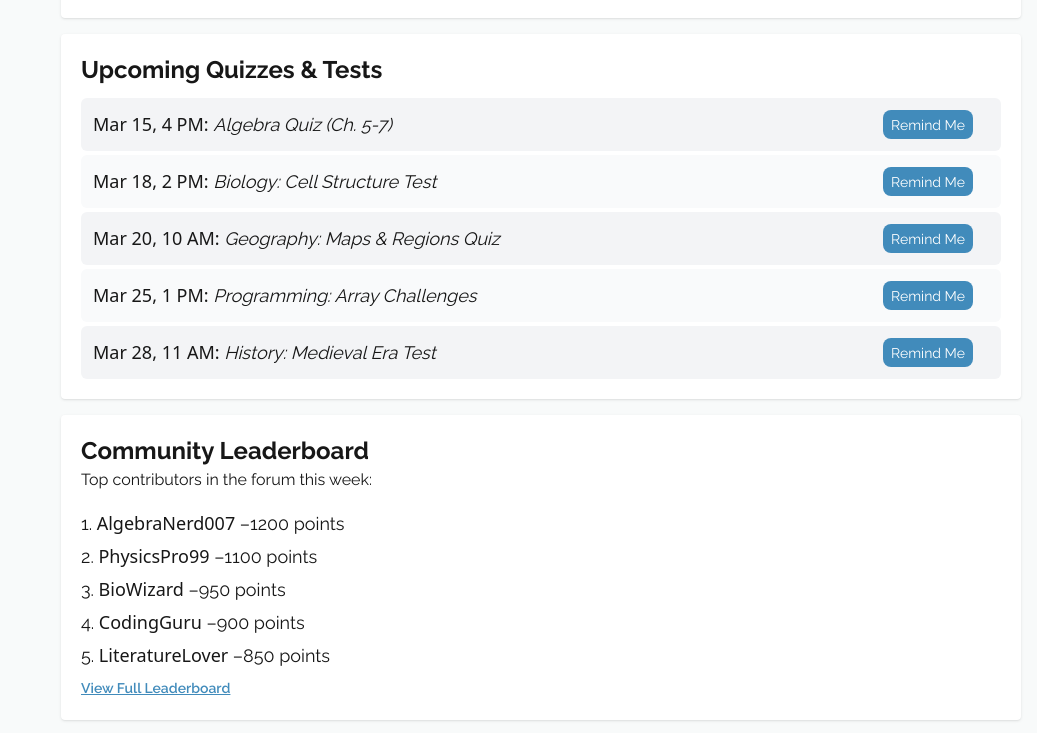
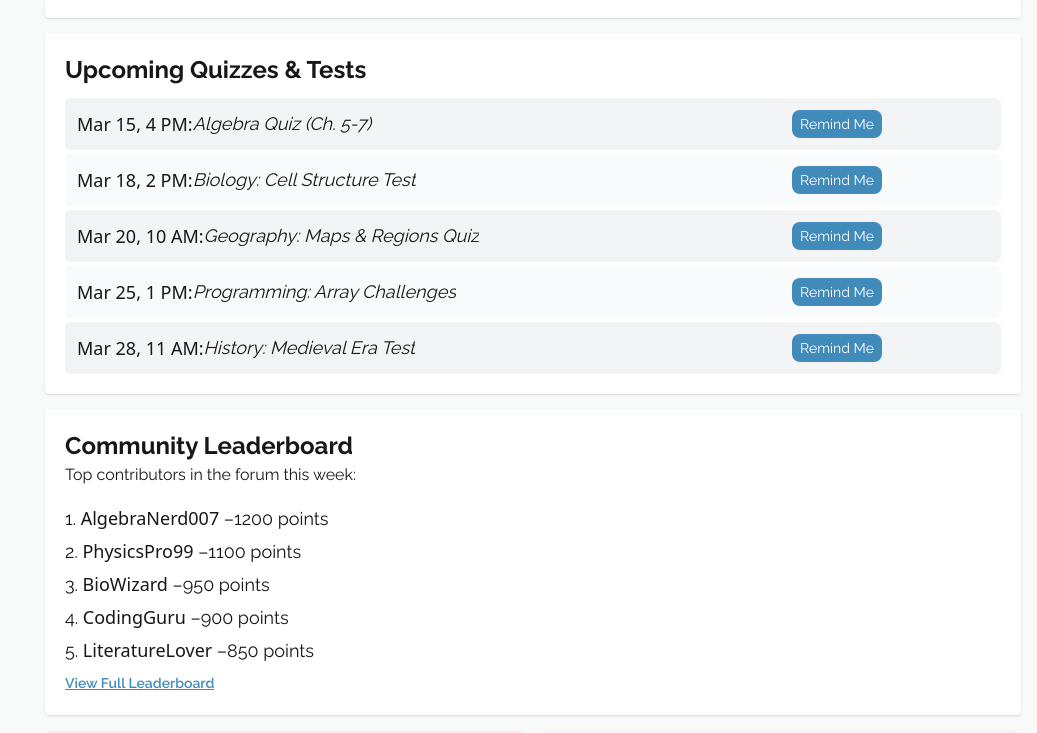
Before and after one commit to manoj1689/app-roboguru-web, a Next.js app: page /Home in a window 1280 px wide. Shown: the part 1550-2283 px from the top of the page, without its empty margins (243-1280 px from the left). Built offline with nearby package versions, Linux system fonts and the light colour scheme; no server answers.

Commit message:
error fixed and ui fixed

```diff
--- a/src/components/HomeFooter.tsx
+++ b/src/components/HomeFooter.tsx
@@ -6,7 +6,7 @@ function HomeFooter() {
 
   return (
     <section className="flex w-full flex-col justify-center mt-8 bg-[#418BBB] border-t">
-      <div className="flex flex-col px-4 py-8 text-center text-xl font-semibold text-white">
+      <div className="flex flex-col px-4 py-8 text-center text-lg font-medium text-white">
         <p>{t("homeFooter.copyright")}</p>
         <p>{t("homeFooter.tagline")}</p>
       </div>
--- a/src/components/Sidebar.tsx
+++ b/src/components/Sidebar.tsx
@@ -6,7 +6,7 @@ import { fetchUserProfile } from "@/redux/slices/profileSlice";
 import { useTranslation } from "react-i18next";
 import { ToastContainer, toast } from "react-toastify";
 import "react-toastify/dist/ReactToastify.css";
-
+import { AiOutlineMenu, AiOutlineClose } from "react-icons/ai";
 const Sidebar: React.FC = () => {
   const { t } = useTranslation();
   const router = useRouter();
@@ -45,16 +45,12 @@ const Sidebar: React.FC = () => {
   return (
     <>
       <ToastContainer />
-      <button onClick={toggleSidebar} className="lg:hidden text-2xl fixed top-5 left-5 z-50">
-        <span className="block">
-          <svg xmlns="http://www.w3.org/2000/svg" className="h-6 w-6" fill="none" viewBox="0 0 24 24" stroke="currentColor">
-            <path strokeLinecap="round" strokeLinejoin="round" strokeWidth={2} d="M4 6h16M4 12h16m-7 6h7" />
-          </svg>
-        </span>
+      <button onClick={toggleSidebar} className="lg:hidden text-2xl fixed top-5 left-4 z-50">
+        {isSidebarVisible ? <AiOutlineClose /> : <AiOutlineMenu />}
       </button>
 
-      <div id="sidebar" className={`${isSidebarVisible ? "block" : "hidden"} lg:block max-lg:fixed ml-4 top-20 w-64 bg-white rounded-lg shadow-xl lg:shadow-lg z-10 overflow-y-auto h-[calc(100vh-10rem)]`}>
-        <div className="flex h-20 bg-gradient-to-r from-[#63A7D4] to-[#F295BE] bg-[#F295BE] rounded-t-lg"></div>
+      <div id="sidebar" className={`${isSidebarVisible ? "block" : "hidden"} lg:block max-lg:fixed  top-20 w-64 bg-white rounded-lg shadow-xl lg:shadow-lg z-10 overflow-y-auto h-[calc(100vh-6rem)]`}>
+        <div className="flex h-8 md:h-20 bg-gradient-to-r from-[#63A7D4] to-[#F295BE] bg-[#F295BE] rounded-t-lg"></div>
 
         <div className="relative flex h-32 w-full ">
           <div className="absolute inset-0 flex-col flex">
--- a/src/pages/ChatSessionsList/index.tsx
+++ b/src/pages/ChatSessionsList/index.tsx
@@ -93,11 +93,11 @@ const ChatSessionsPage: React.FC = () => {
                           <BsArrowUpRight size={30} color="#F46D6D" />
                         </button>
                       </div>
-                      <div className='flex w-full '>
-                       <div className='w-1/5'>
+                      <div className='flex flex-col md:flex-row w-full '>
+                       <div className='md:w-1/5'>
                        <p className="text-md text-neutral-800 font-bold text-lg mb-2">{session.subject_name}</p>
                        </div>
-                     <div className='w-4/5'>
+                     <div className='md:w-4/5'>
                      {session.last_message && (
                           <>
                           <div className='flex flex-col '>
--- a/src/pages/Home/index.tsx
+++ b/src/pages/Home/index.tsx
@@ -262,53 +262,64 @@ const HomePage = () => {
               <h3 className="text-lg font-bold mb-3 lg:text-2xl">{t("homePage.upcomingQuizzes.title")}</h3>
               <ul className="space-y-1 text-sm lg:text-lg">
                 <li className="flex justify-between bg-gray-100 p-3 rounded-md">
-                  <div>
+                  <div className="flex max-sm:flex-col w-2/3">
                     <span className="font-sans font-medium">{t("homePage.upcomingQuizzes.quizzes.quiz1.dateTime")}:</span>{' '}
                     <span className="italic">{t("homePage.upcomingQuizzes.quizzes.quiz1.title")}</span>
                   </div>
-                  <button className="text-xs mr-4 lg:text-sm bg-[#418BBB] text-white px-2 py-1 rounded-lg hover:bg-[#4080aa]" onClick={()=> toast.info("Coming Soon...", { position: "top-right", autoClose: 2000 })}>
+                  <div className="flex justify-center items-center w-1/3 ">
+                  <button className=" text-xs lg:text-sm bg-[#418BBB] text-white px-2 py-1 rounded-lg hover:bg-[#4080aa]" onClick={()=> toast.info("Coming Soon...", { position: "top-right", autoClose: 2000 })}>
                     {t("homePage.upcomingQuizzes.remindMe")}
                   </button>
+                  </div>
                 </li>
 
                 <li className="flex justify-between bg-gray-50 p-3 rounded-md">
-                  <div>
+                  <div className="flex max-sm:flex-col w-2/3">
                     <span className="font-sans font-medium">{t("homePage.upcomingQuizzes.quizzes.quiz2.dateTime")}:</span>{' '}
-                    <span className="italic">{t("homePage.upcomingQuizzes.quizzes.quiz2.title")}</span>
+                    <span className="italic line-clamp-1">{t("homePage.upcomingQuizzes.quizzes.quiz2.title")}</span>
                   </div>
-                  <button className="mr-4 text-xs lg:text-sm bg-[#418BBB] text-white px-2 py-1 rounded-lg hover:bg-[#4080aa]" onClick={()=> toast.info("Coming Soon...", { position: "top-right", autoClose: 2000 })}>
+                  <div className="flex justify-center items-center w-1/3">
+                  <button className=" text-xs lg:text-sm bg-[#418BBB] text-white px-2 py-1 rounded-lg hover:bg-[#4080aa]" onClick={()=> toast.info("Coming Soon...", { position: "top-right", autoClose: 2000 })}>
                     {t("homePage.upcomingQuizzes.remindMe")}
                   </button>
+                  </div>
                 </li>
 
                 <li className="flex justify-between bg-gray-100 p-3 rounded-md">
-                  <div>
+                  <div className="flex max-sm:flex-col w-2/3">
                     <span className="font-sans font-medium">{t("homePage.upcomingQuizzes.quizzes.quiz3.dateTime")}:</span>{' '}
-                    <span className="italic">{t("homePage.upcomingQuizzes.quizzes.quiz3.title")}</span>
+                    <span className="italic line-clamp-1">{t("homePage.upcomingQuizzes.quizzes.quiz3.title")}</span>
                   </div>
-                  <button className="mr-4 text-xs lg:text-sm bg-[#418BBB] text-white px-2 py-1 rounded-lg hover:bg-[#4080aa]" onClick={()=> toast.info("Coming Soon...", { position: "top-right", autoClose: 2000 })}>
+                  <div className="flex justify-center items-center w-1/3 ">
+                  <button className=" text-xs lg:text-sm bg-[#418BBB] text-white px-2 py-1 rounded-lg hover:bg-[#4080aa]" onClick={()=> toast.info("Coming Soon...", { position: "top-right", autoClose: 2000 })}>
                     {t("homePage.upcomingQuizzes.remindMe")}
                   </button>
+                  </div>
                 </li>
 
                 <li className="flex justify-between bg-gray-50 p-3 rounded-md">
-                  <div>
+                  <div className="flex max-sm:flex-col w-2/3">
                     <span className="font-sans font-medium">{t("homePage.upcomingQuizzes.quizzes.quiz4.dateTime")}:</span>{' '}
-                    <span className="italic">{t("homePage.upcomingQuizzes.quizzes.quiz4.title")}</span>
+                    <span className="italic line-clamp-1">{t("homePage.upcomingQuizzes.quizzes.quiz4.title")}</span>
                   </div>
-                  <button className="mr-4 text-xs lg:text-sm bg-[#418BBB] text-white px-2 py-1 rounded-lg hover:bg-[#4080aa]" onClick={()=> toast.info("Coming Soon...", { position: "top-right", autoClose: 2000 })}>
+                  <div className="flex justify-center items-center w-1/3 ">
+                  <button className=" text-xs lg:text-sm bg-[#418BBB] text-white px-2 py-1 rounded-lg hover:bg-[#4080aa]" onClick={()=> toast.info("Coming Soon...", { position: "top-right", autoClose: 2000 })}>
                     {t("homePage.upcomingQuizzes.remindMe")}
                   </button>
+                  </div>
                 </li>
 
                 <li className="flex justify-between bg-gray-100 p-3 rounded-md">
-                  <div>
+                  <div className="flex max-sm:flex-col w-2/3">
                     <span className="font-sans font-medium">{t("homePage.upcomingQuizzes.quizzes.quiz5.dateTime")}:</span>{' '}
-                    <span className="italic">{t("homePage.upcomingQuizzes.quizzes.quiz5.title")}</span>
+                    <span className="italic line-clamp-1">{t("homePage.upcomingQuizzes.quizzes.quiz5.title")}</span>
                   </div>
-                  <button className="mr-4 text-xs lg:text-sm bg-[#418BBB] text-white px-2 py-1 rounded-lg hover:bg-[#4080aa]" onClick={()=> toast.info("Coming Soon...", { position: "top-right", autoClose: 2000 })}>
+                  <div className="flex justify-center items-center w-1/3 ">
+                  <button className=" text-xs lg:text-sm bg-[#418BBB] text-white px-2 py-1 rounded-lg hover:bg-[#4080aa]" onClick={()=> toast.info("Coming Soon...", { position: "top-right", autoClose: 2000 })}>
                     {t("homePage.upcomingQuizzes.remindMe")}
                   </button>
+                  </div>
+
                 </li>
               </ul>
             </section>
```
Also changed, not shown: src/components/HomeNavbar.tsx (+12 -4 lines), src/pages/AiChat/index.tsx (+14 -8 lines), src/pages/ChapterList/index.tsx (+15 -12 lines), src/pages/TopicList/index.tsx (+12 -12 lines).
